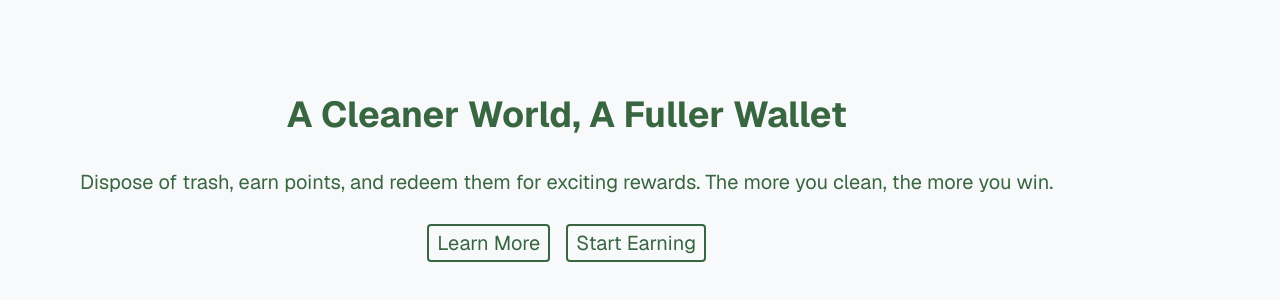
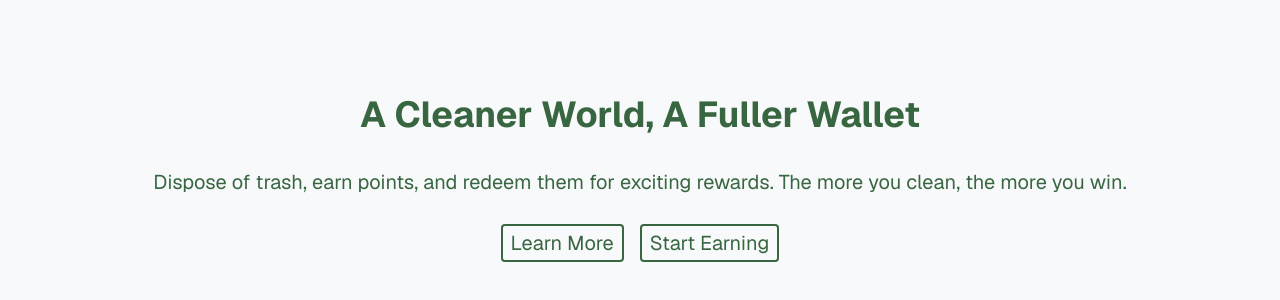
Before and after one commit to lewis-boy/trashcan, a Next.js app: page / in a window 1280 px wide. Shown: the part 252-552 px from the top of the page. Built offline with nearby package versions, Linux system fonts and the light colour scheme.

Commit message:
fixed spacing issue

```diff
--- a/app/page.js
+++ b/app/page.js
@@ -2,7 +2,7 @@ import Image from "next/image"
 
 export default function Home() {
   return (
-    <div className="flex items-center justify-items-center mx-auto min-h-screen pb-20 gap-16 sm:p-20 font-[family-name:var(--font-geist-sans)]">
+    <div className="flex justify-center min-h-screen pb-20 sm:p-20 font-[family-name:var(--font-geist-sans)]">
       <main className="flex flex-col items-center sm:items-start">
         <section>
           <div className="h-[92vh] md:h-[95vh] flex flex-col justify-center md:content-center md:text-center mx-auto py-[2rem]">
```
